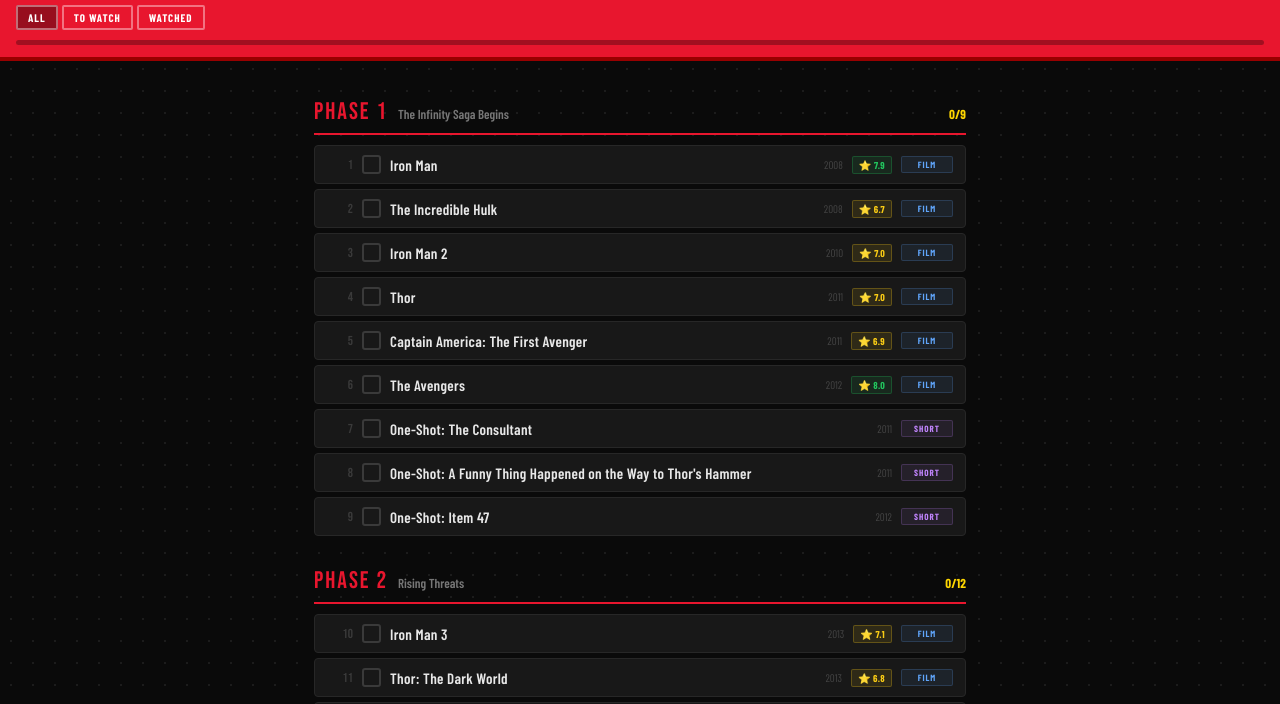
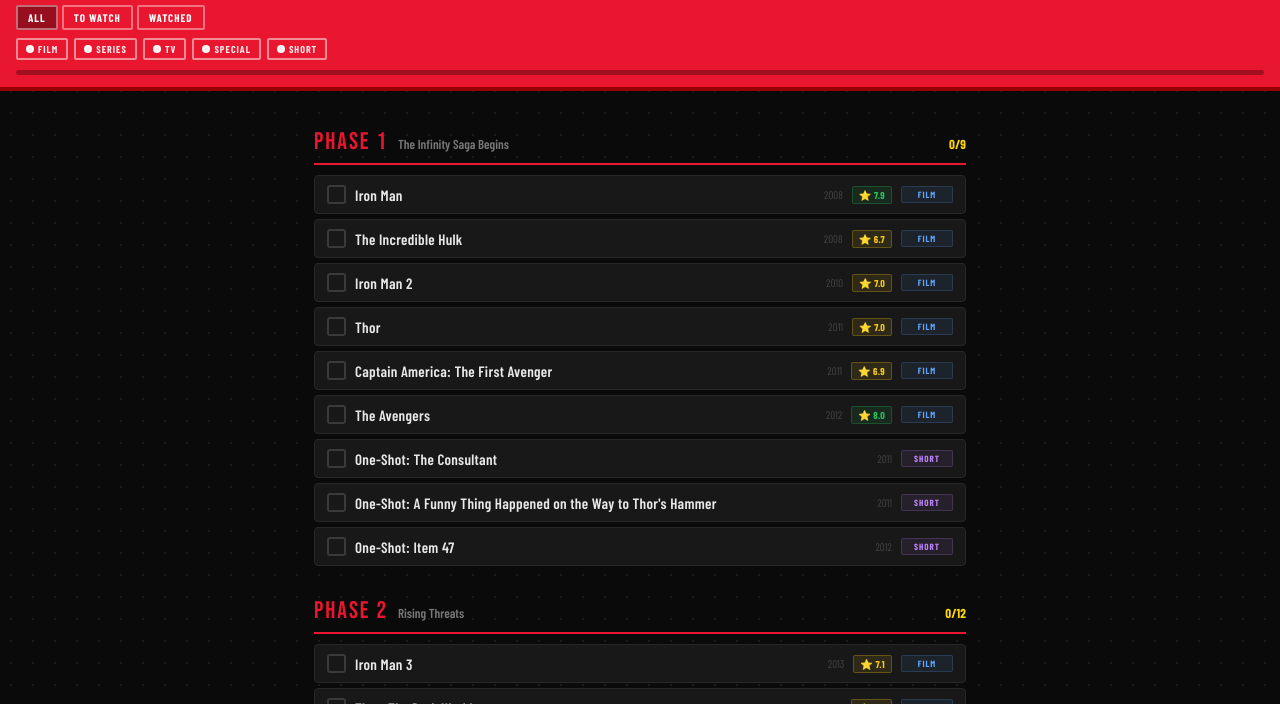
Before and after one commit to Ricardocamachoc/mcu-tracker, a plain HTML site: page index.html in a window 1280 px wide. Shown: the part 96-800 px from the top of the page. Drawn offline with nearby package versions, Linux system fonts and the light colour scheme.

Commit message:
Add files via upload

```diff
--- a/index.html
+++ b/index.html
@@ -31,6 +31,13 @@
       <button class="filter-btn" onclick="setFilter('unseen')">TO WATCH</button>
       <button class="filter-btn" onclick="setFilter('seen')">WATCHED</button>
     </div>
+  </div>
+  <div class="header-row3">
+    <label class="type-chk active" data-type="movie"><input type="checkbox" checked onchange="toggleType('movie',this)"> FILM</label>
+    <label class="type-chk active" data-type="series"><input type="checkbox" checked onchange="toggleType('series',this)"> SERIES</label>
+    <label class="type-chk active" data-type="tv"><input type="checkbox" checked onchange="toggleType('tv',this)"> TV</label>
+    <label class="type-chk active" data-type="special"><input type="checkbox" checked onchange="toggleType('special',this)"> SPECIAL</label>
+    <label class="type-chk active" data-type="short"><input type="checkbox" checked onchange="toggleType('short',this)"> SHORT</label>
   </div>
   <div id="progress-bar"><div id="progress-fill"></div></div>
 </div>
@@ -92,6 +99,12 @@
 #header{position:sticky;top:0;z-index:100;background:var(--red);border-bottom:4px solid #900;padding:calc(var(--safe-top) + 12px) 16px 12px}
 .header-row1{display:flex;justify-content:space-between;align-items:flex-start;gap:8px}
 .header-row2{display:flex;justify-content:space-between;align-items:center;margin-top:8px}
+.header-row3{display:flex;gap:6px;margin-top:8px;flex-wrap:wrap}
+.type-chk{display:flex;align-items:center;gap:4px;font-size:10px;font-weight:700;letter-spacing:1px;color:rgba(255,255,255,.4);cursor:pointer;user-select:none;-webkit-user-select:none;transition:color .15s;padding:3px 8px;border:2px solid rgba(255,255,255,.2);border-radius:2px}
+.type-chk input{display:none}
+.type-chk.active{color:rgba(255,255,255,.9);border-color:rgba(255,255,255,.5)}
+.type-chk::before{content:"";width:8px;height:8px;border-radius:50%;border:2px solid currentColor;flex-shrink:0;transition:background .15s}
+.type-chk.active::before{background:currentColor}
 h1{font-family:'Bebas Neue',sans-serif;font-size:28px;letter-spacing:3px;line-height:1}
 #stats{font-size:11px;font-weight:600;letter-spacing:1.5px;opacity:.85;margin-top:2px}
 .header-btns{display:flex;gap:6px;align-self:flex-start;padding-top:2px}
@@ -126,7 +139,7 @@
 .item.exp{border-radius:4px 4px 0 0;margin-bottom:0}
 .item.watched{background:var(--card-seen);border-color:var(--border-seen);opacity:.5}
 .item.new-item{border-left:3px solid var(--gold)}
-.item-num{font-family:'Bebas Neue',sans-serif;font-size:13px;color:#3a3a3a;min-width:26px;text-align:right;flex-shrink:0}
+
 .chk{width:19px;height:19px;flex-shrink:0;border-radius:3px;border:2px solid #3a3a3a;background:transparent;display:flex;align-items:center;justify-content:center;transition:all .15s;cursor:pointer}
 .item.watched .chk{border-color:var(--red);background:var(--red)}
 .chkmark{display:none}
@@ -358,6 +371,7 @@
 
 // ── STATE ─────────────────────────────────────────────
 var ms={},ep={},exp={},fil="all";
+var activeTypes={movie:true,series:true,tv:true,special:true,short:true};
 var sc={};  // scores: {"movie-ID": 7.9, "ep-ID-S-E": 8.2}
 var customItems=[];  // items added via update
 
@@ -422,6 +436,13 @@
 }
 function toggleEp(id,s,e){var k=id+"-"+s+"-"+e;ep[k]=!ep[k];save();render();}
 function toggleExp(id){exp[id]=!exp[id];render();}
+function toggleType(type,el){
+  activeTypes[type]=el.checked;
+  var label=el.closest(".type-chk");
+  if(label) label.classList.toggle("active",el.checked);
+  applyFilter();
+}
+
 function setFilter(f){
   fil=f;
   document.querySelectorAll(".filter-btn").forEach(function(b){
@@ -432,9 +453,10 @@
 function applyFilter(){
   document.querySelectorAll(".item").forEach(function(el){
     var w=el.getAttribute("data-watched")==="1";
-    if(fil==="all")el.classList.remove("hidden");
-    else if(fil==="seen")el.classList.toggle("hidden",!w);
-    else el.classList.toggle("hidden",w);
+    var t=el.getAttribute("data-type");
+    var typeHidden=t&&activeTypes[t]===false;
+    var watchHidden=(fil==="seen"&&!w)||(fil==="unseen"&&w);
+    el.classList.toggle("hidden",typeHidden||watchHidden);
   });
   document.querySelectorAll(".ep-panel").forEach(function(p){
     var row=p.previousElementSibling;
@@ -818,7 +840,6 @@
   c.innerHTML="";
   var items=allItems();
   var phases=allPhases();
-  var renderIdx=0;
 
   phases.forEach(function(phase){
     var phaseItems=items.filter(function(i){return i.phase===phase.num;});
@@ -836,7 +857,6 @@
     sec.appendChild(hdr);
 
     phaseItems.forEach(function(item){
-      renderIdx++;
       var watched=isSeen(item);
       var isSer=(item.type==="series"||item.type==="tv")&&hasSeries(item.id);
       var isExp=!!exp[item.id];
@@ -856,9 +876,10 @@
 
       var row=document.createElement("div");
       row.className="item"+(watched?" watched":"")+(isExp?" exp":"")+(isNew?" new-item":"");
+      row.setAttribute("data-type",item.type);
       row.setAttribute("data-watched",watched?"1":"0");
       row.innerHTML=
-        '<span class="item-num">'+renderIdx+'</span>'
+        ''
         +'<div class="chk" onclick="event.stopPropagation();'+(isSer?"toggleSeries("+item.id+")":"toggleMovie("+item.id+")")+'">'
         +'<svg class="chkmark" width="10" height="8" viewBox="0 0 10 8" fill="none">'
         +'<path d="M1 3.5L3.8 7L9 1" stroke="white" stroke-width="2" stroke-linecap="round" stroke-linejoin="round"/></svg></div>'
```
